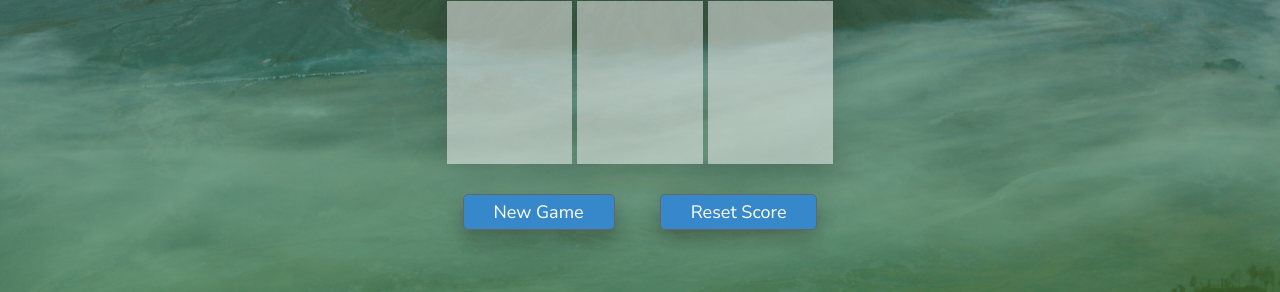
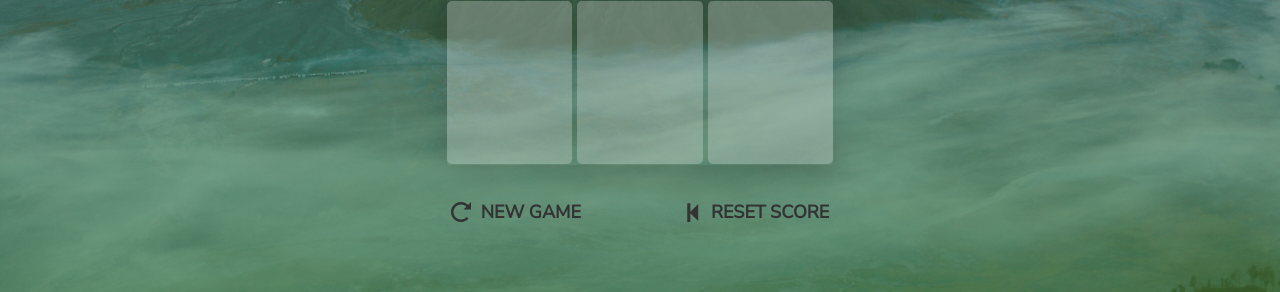
Before and after one commit to marcin-bojar/tic-tac-toe, a plain HTML site: page index.html in a window 1280 px wide. Shown: the part 508-800 px from the top of the page. Drawn offline with Linux system fonts and the light colour scheme; a web font is replaced by a local one.

Commit message:
Changed control buttons

```diff
--- a/index.html
+++ b/index.html
@@ -30,8 +30,18 @@
         </div>
     </div>
     <div class="controls">
-        <button class="btn" id="new">New Game</button>
-        <button class="btn" id="reset">Reset Score</button>
+        <button class="btn" id="new">
+            <svg class="btn__icon btn__icon--new">
+                <use xlink:href="./img/icons/sprite.svg#icon-spinner11"></use>
+            </svg>
+            New Game
+        </button>
+        <button class="btn" id="reset">
+            <svg class="btn__icon btn__icon--reset">
+                <use xlink:href="./img/icons/sprite.svg#icon-previous2"></use>
+            </svg>
+            Reset Score
+        </button>
     </div>
 
     <script src="script.js"></script>
--- a/style.css
+++ b/style.css
@@ -89,12 +89,13 @@ h1 {
 }
 
 .game-board__field {
-    background-color: rgba(237, 237, 237, .55);
+    background-color: #ededed46;
     cursor: pointer;
     display: flex;
     align-items: center;
     justify-content: center;
     font-size: 15rem;
+    border-radius: 5px;
 }
 
 .game-board__field.selected {
@@ -102,18 +103,28 @@ h1 {
     cursor: default;
 }
 
+.controls {
+    display: flex;
+    align-items: center;
+}
+
 .btn {
-    display: inline-block;
+    display: inline-flex;
+    align-items: center;
     margin: 0 2rem;
     padding: .5rem 3rem;
-    border-radius: 5px;
-    border: 1px solid #666;
     font-family: 'Nunito Sans', sans-serif;
     font-size: 1.8rem;
-    color: #fff;
+    font-weight: bold;
+    color: #333;
     cursor: pointer;
+    background-color: transparent;
+    border: none;
+    text-transform: uppercase;
+    /* border-radius: 5px;
+    border: 1px solid #666;
     background-color: #3688ca;
-    box-shadow: 0 1rem 2rem rgba(0,0,0,.25);
+    box-shadow: 0 1rem 2rem rgba(0,0,0,.25);   */
     transition: all .2s;
 }
 
@@ -123,5 +134,33 @@ h1 {
 
 .btn:hover,
 .btn:active {
-    background-color: #246ca7;
+    color: rgb(207, 207, 207);
 }
+
+.btn:hover .btn__icon--new { animation: rotate .5s; }
+.btn:hover .btn__icon--reset { transform: translateX(-3px); }
+
+.btn__icon--new {
+    fill: currentColor;
+    width: 2rem;
+    height: 2rem;
+    margin-right: 1rem;
+}
+
+.btn__icon--reset {
+    fill: currentColor;
+    width: 2.5rem;
+    height: 2.5rem;
+    margin-right: .5rem;
+    transition: transform .3s;
+}
+
+@keyframes rotate {
+    0% {
+        transform: rotate(0);
+    }
+
+    100% {
+        transform: rotate(360deg);
+    }
+}
```
Also changed, not shown: img/icons/SVG/previous2.svg (added), img/icons/SVG/spinner11.svg (added), img/icons/sprite.svg (added).
